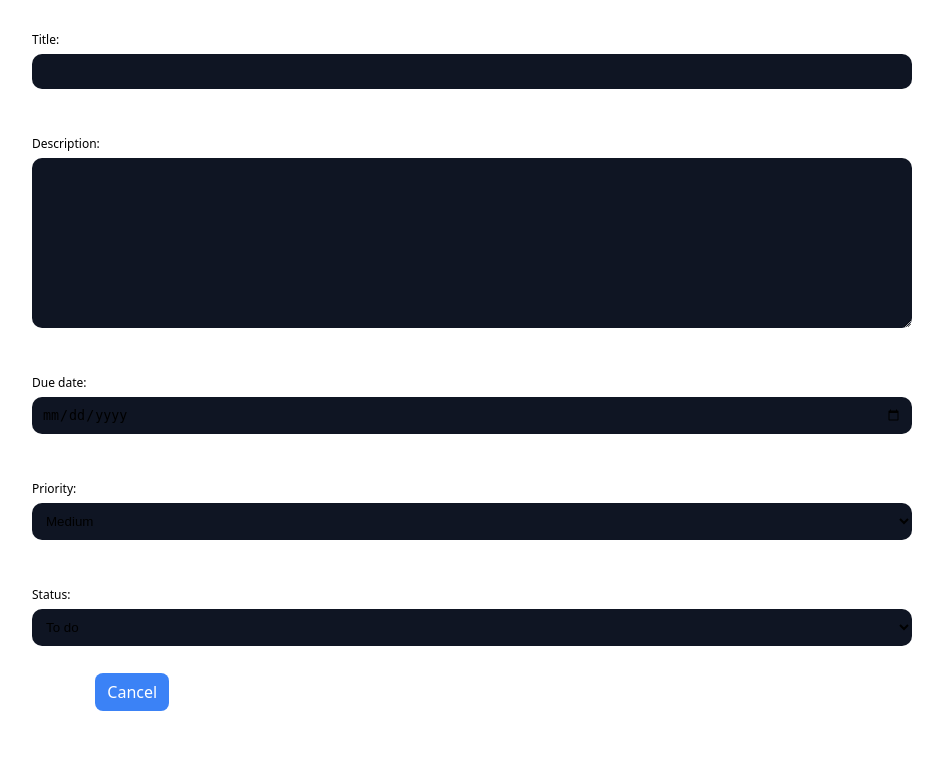
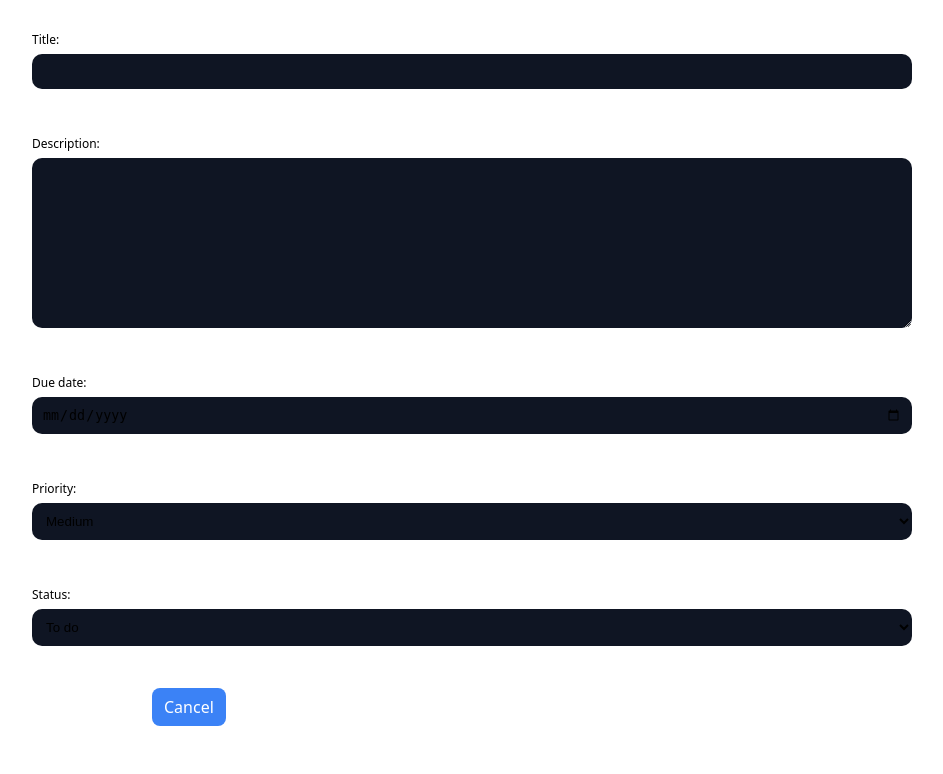
Before and after one commit to mjcolmenarez/todo2, a Django app: page /new/ in a window 1280 px wide. Shown: the part 158-932 px from the top of the page, without its empty margins (168-1111 px from the left). Before the commit the page ends 869 px from the top, so only its background shows below. Run offline with Django 5.2, Linux system fonts and the light colour scheme.

Commit message:
made better the spacing and the button layout

```diff
--- a/static/css/styles.css
+++ b/static/css/styles.css
@@ -121,3 +121,9 @@
 .task-card .item-actions a{font-size:14px}
 .check{inline-size:28px;block-size:28px;border-radius:8px;border:1px solid var(--border);background:#0f1523}
 .check:hover{filter:brightness(1.1)}
+/* === UI polish: form spacing === */
+.form-grid{
+  grid-template-columns:1fr;
+}
+.actions{display:flex;gap:10px;margin-top:12px}
+.actions .btn{min-width:110px;justify-content:center}
```
